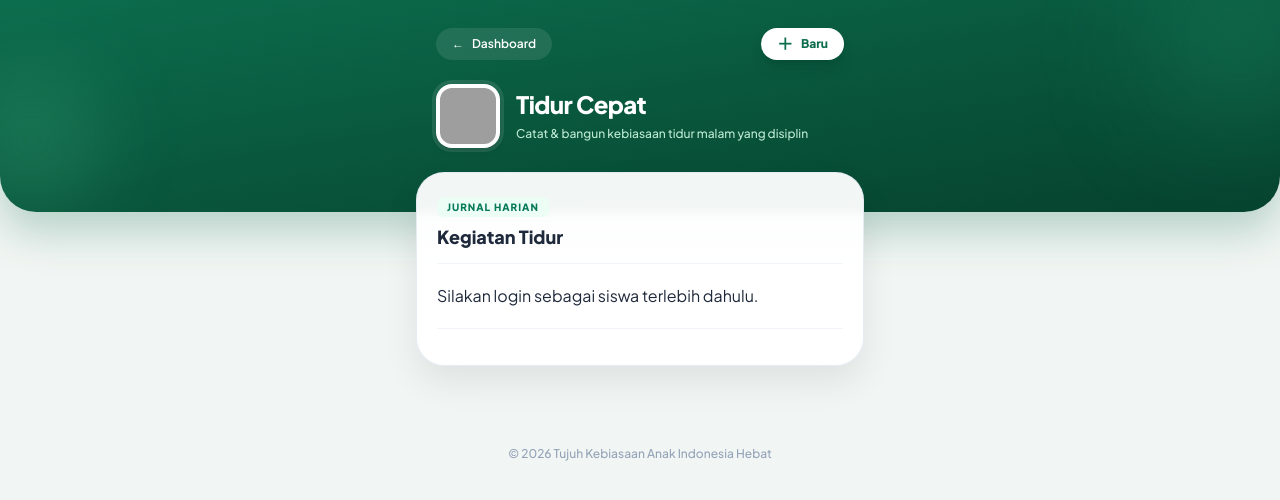
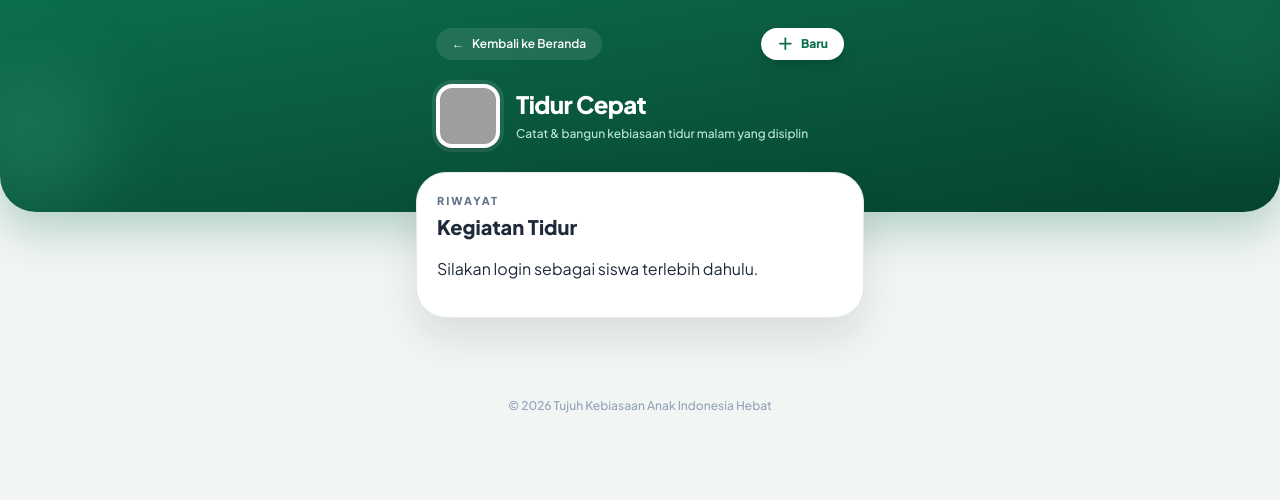
Before and after one commit to aksara-code/7kaih, a PHP site: page /tidur_cepat.php in a window 1280 px wide. Shown: the top 500 px of the page. Run offline with PHP 8.4, Linux system fonts and the light colour scheme; some libraries are stand-ins or nearby versions; grey boxes are pictures that could not be loaded.

Commit message:
Rev page tidur (posisis form, icon & kotak riwayat

```diff
--- a/tidur_cepat.php
+++ b/tidur_cepat.php
@@ -6,6 +6,7 @@
     <title>Tidur Cepat - Kebiasaan Anak Indonesia Hebat</title>
     <script src="https://cdn.tailwindcss.com"></script>
     <script defer src="https://cdn.jsdelivr.net/npm/face-api.js@0.22.2/dist/face-api.min.js"></script>
+    <link rel="stylesheet" href="https://cdnjs.cloudflare.com/ajax/libs/font-awesome/6.4.0/css/all.min.css">
     <link rel="preconnect" href="https://fonts.googleapis.com">
     <link rel="preconnect" href="https://fonts.gstatic.com" crossorigin>
     <link href="https://fonts.googleapis.com/css2?family=Plus+Jakarta+Sans:wght@400;500;600;700;800&display=swap" rel="stylesheet">
@@ -33,7 +34,7 @@
             <div class="mb-6 flex items-center justify-between gap-3">
                 <a href="dashboard.php" class="inline-flex items-center gap-2 rounded-full bg-white/10 px-4 py-2 text-xs font-semibold text-white backdrop-blur-md transition hover:bg-white/20 active:scale-95">
                     <span aria-hidden="true">←</span>
-                    <span>Dashboard</span>
+                    <span>Kembali ke Beranda</span>
                 </a>
 
                 <button id="openAddModalBtn" type="button" class="inline-flex items-center gap-2 rounded-full bg-white px-4 py-2 text-xs font-extrabold text-[#0c6d4d] shadow-lg shadow-emerald-950/20 transition hover:bg-emerald-50 active:scale-95">
@@ -66,27 +67,23 @@
             Catatan kegiatan tidur cepat berhasil disimpan!
         </div>
 
-        <div class="rounded-[28px] border border-slate-200/80 bg-white/95 p-5 shadow-[0_16px_35px_rgba(15,23,42,0.08)] backdrop-blur-sm">
-            <div class="mb-5 flex items-center justify-between border-b border-slate-100 pb-3">
-                <div>
-                    <span class="text-[10px] font-extrabold uppercase tracking-widest text-emerald-700 bg-emerald-50 px-2.5 py-1 rounded-md">
-                        Jurnal Harian
-                    </span>
-                    <h2 class="mt-1.5 text-lg font-extrabold text-slate-800">Kegiatan Tidur</h2>
-                </div>
+        <div class="rounded-[30px] border border-slate-200 bg-white p-5 shadow-[0_20px_40px_rgba(15,23,42,0.10)]">
+            <div class="mb-4">
+                <p class="text-[0.68rem] font-extrabold uppercase tracking-[0.18em] text-slate-500">Riwayat</p>
+                <h2 class="mt-1 text-xl font-extrabold text-slate-800">Kegiatan Tidur</h2>
             </div>
 
             <!-- Dynamic List -->
             <div id="historyList" class="space-y-3"></div>
 
             <!-- Pagination -->
-            <div id="pager" class="mt-5 flex items-center justify-between gap-3 border-t border-slate-100 pt-4"></div>
+            <div id="pager" class="mt-4 flex items-center justify-between gap-3"></div>
         </div>
     </main>
 
     <!-- Modal Form Tambah Kegiatan -->
-    <div id="addModal" class="fixed inset-0 z-50 hidden items-end justify-center bg-slate-900/60 p-3 backdrop-blur-sm sm:items-center">
-        <div class="w-full max-w-md rounded-[28px] bg-white p-5 shadow-2xl transition-all">
+    <div id="addModal" class="fixed inset-0 z-50 hidden items-center justify-center bg-slate-900/60 p-3 backdrop-blur-sm">
+        <div class="max-h-[calc(100vh-1.5rem)] w-full max-w-md overflow-y-auto rounded-[28px] bg-white p-5 shadow-2xl transition-all">
             <!-- Modal Header -->
             <div class="mb-4 flex items-center justify-between">
                 <div>
@@ -424,13 +421,13 @@
 
             if (!items.length) {
                 historyList.innerHTML = `
-                    <div class="rounded-2xl border border-dashed border-slate-200 bg-slate-50/70 p-6 text-center">
-                        <div class="mx-auto mb-3 flex h-14 w-14 items-center justify-center rounded-2xl bg-emerald-100/80 text-2xl text-emerald-700">
-                            🌙
+                    <div class="rounded-[22px] border border-emerald-100 bg-emerald-50/70 p-4 text-center shadow-sm">
+                        <div class="mx-auto mb-3 flex h-14 w-14 items-center justify-center rounded-full bg-emerald-600">
+                            <i class="fa-solid fa-moon text-2xl text-white" aria-label="Ikon tidur cepat"></i>
                         </div>
-                        <h3 class="text-base font-extrabold text-slate-800">Belum Ada Records</h3>
+                        <h3 class="text-base font-extrabold text-slate-800">Kamu Belum Mengisi Data</h3>
                         <p class="mt-1 text-xs leading-relaxed text-slate-500">
-                            Klik tombol <span class="font-bold text-emerald-700">“Baru”</span> di atas untuk menambahkan catatan tidur cepat harimu.
+                            Belum ada data tidur. Klik tombol <span class="font-bold text-emerald-700">“Baru”</span> di atas untuk menambahkan catatan tidur cepat harimu.
                         </p>
                     </div>
                 `;
```
